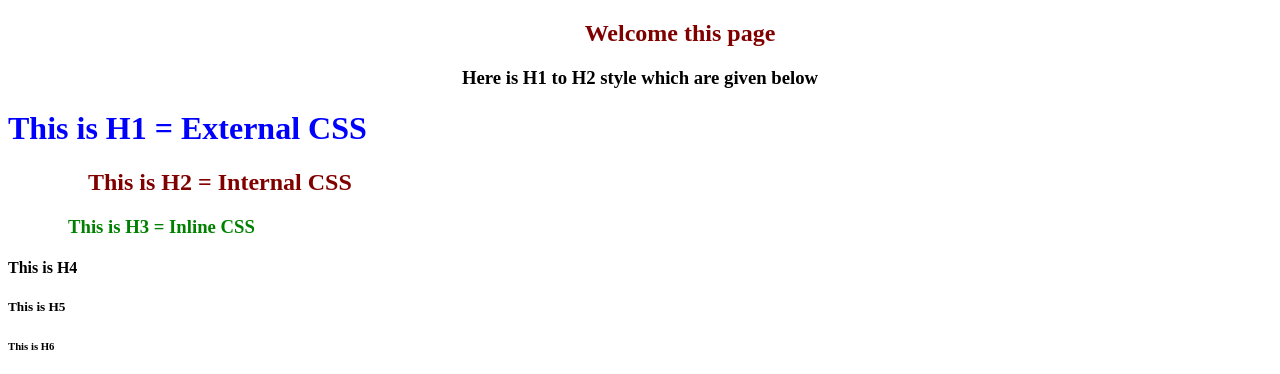
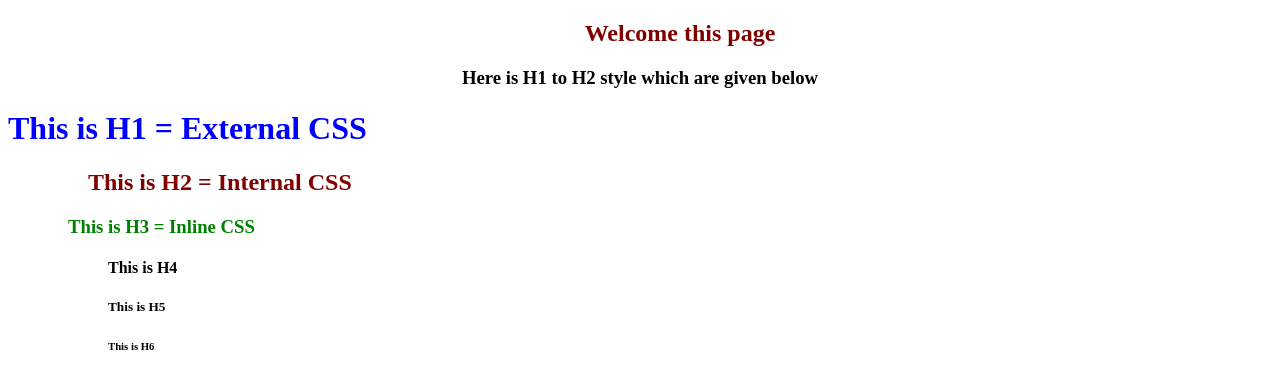
Before and after one commit to Wasim-Uddin/HW-Class-1, a plain HTML site: page index.html in a window 1280 px wide. Shown: the top 374 px of the page. Drawn offline with Linux system fonts and the light colour scheme.

Commit message:
Update style.css

```diff
--- a/CSS/style.css
+++ b/CSS/style.css
@@ -5,3 +5,12 @@ img{
 	width: 600px;
 	height: 300px;
 }
+h4{
+      margin-left:100px;
+            }
+h5{
+      margin-left:100px;
+            }
+h6{
+      margin-left:100px;
+            }
```
